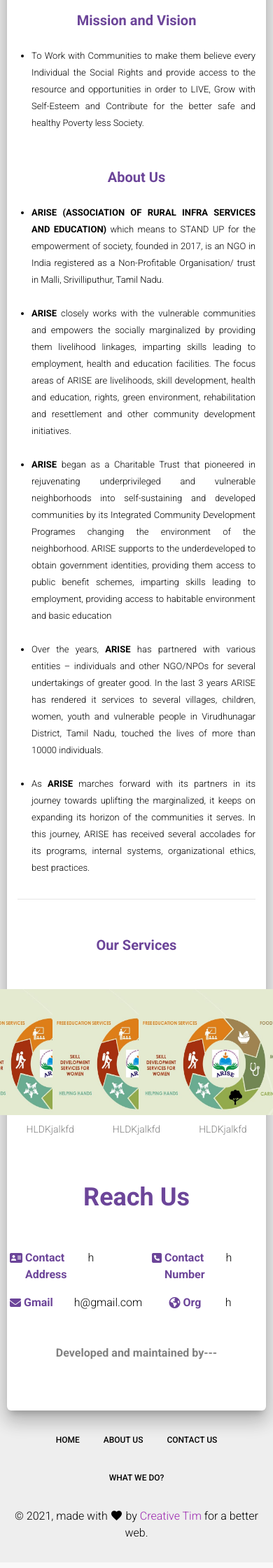
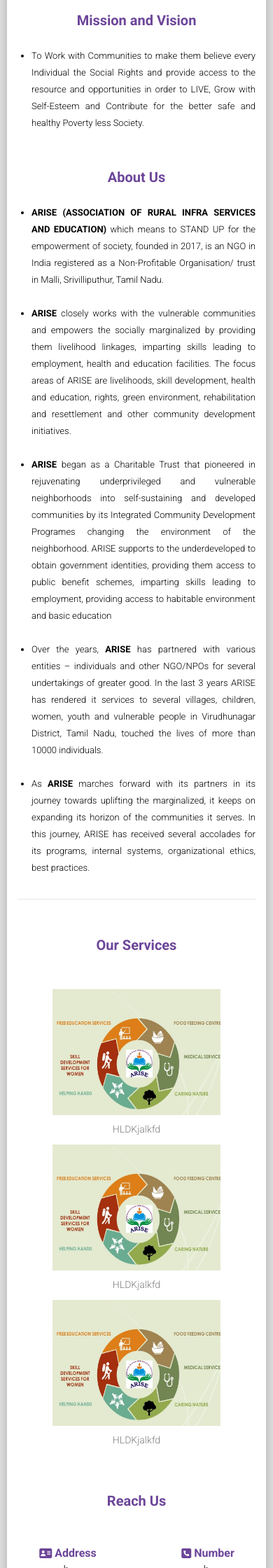
Before and after one commit to ManiKandan051298/trust.com, a Django app: page / in a window 390 px wide; the page is wider, and only the part inside the window is pictured. Shown: the part 1040-3280 px from the top of that part at 70% size. Before the commit the page ends 3236 px from the top of that part, so only its background shows below. Run offline with Django 3.2, Linux system fonts and the light colour scheme; data comes from the database, SQL or seed files in the repository; some libraries are stand-ins or nearby versions.

Commit message:
front page responsive

```diff
--- /dev/null
+++ b/trustCom/static/user/demo/style.css
@@ -0,0 +1,231 @@
+.reachus_container {
+    position: relative;
+
+  }
+
+  .image {
+    display: block;
+
+  }
+
+  .overlay {
+    position: absolute;
+    bottom: 0;
+    left: 0;
+    right: 0;
+    background-color: rgba(100, 100, 100, 0.5);
+    overflow: hidden;
+    width: 240px;
+    height: 0;
+    transition: .5s ease;
+  }
+
+  .reachus_container:hover .overlay {
+    height: 100%;
+  }
+
+  .text {
+    color: white;
+    font-size: 20px;
+    position: absolute;
+    top: 50%;
+    left: 50%;
+    -webkit-transform: translate(-50%, -50%);
+    -ms-transform: translate(-50%, -50%);
+    transform: translate(-50%, -50%);
+    text-align: center;
+  }
+  /* Extra small devices (phones, 600px and down) */
+
+
+
+
+  @media screen and (max-width: 279px) {
+      .missionandvisionimage{
+        height: 100px  !important;
+        width: auto !important;
+      }
+      .user_text{
+        font-size: 9px !important ;
+        margin-left: -20px;
+        margin-top: -10px;
+
+      }
+      .user_heading{
+        font-weight: 200;
+        font-size: 20px !important;
+        color:#6C4599;
+        margin-top: 30px  !important;
+      }
+      .title_heading{
+        font-weight: 500;
+        font-size: 20px !important;
+      }
+      .title_text{
+        font-weight: 300;
+        text-align: center !important;
+        font-size: 15px !important;
+      }
+  }
+
+  @media screen and (min-width: 280px) and (max-width: 400px) {
+      .missionandvisionimage{
+        height: 150px  !important;
+        width: auto !important;
+      }
+      .user_text{
+        font-size: 13px !important;
+        margin-left: -20px;
+        margin-top: -10px;
+      }
+      .user_heading{
+        font-size: 20px !important;
+
+        font-weight: 900;
+        color:#6C4599;
+        margin-top: 50px  !important;
+      }
+      .title_heading{
+        font-weight: 600;
+        font-size: 24px !important;
+      }
+      .title_text{
+        font-weight: 400;
+        text-align: center !important;
+        font-size: 19px !important;
+      }
+  }
+
+  @media screen and (min-width: 400px) and (max-width: 474px) {
+      .missionandvisionimage{
+        height: 220px  !important;
+        width: auto !important;
+      }
+      .user_text{
+        font-size: 15px !important;
+        margin-left: -20px;
+        margin-top: -10px;
+      }
+      .user_heading{
+        font-size: 20px !important;
+        font-weight: 900;
+        color:#6C4599;
+        margin-top: 50px  !important;
+      }
+      .title_heading{
+        font-weight: 600;
+        font-size: 24px !important;
+      }
+      .title_text{
+        font-weight: 400;
+        text-align: center !important;
+        font-size: 19px !important;
+      }
+  }
+
+
+
+  @media screen and (min-width: 475px) and (max-width: 720px) {
+      .missionandvisionimage{
+        height: 280px  !important;
+        width: auto !important;
+      }
+      .user_text{
+        margin-left: -20px;
+        font-size: 20px !important;
+      }
+      .user_heading{
+        font-size: 25px !important;
+        font-weight: 900;
+        color:#6C4599;
+        margin-top: 50px  !important;
+      }
+      .title_heading{
+        font-weight: 800;
+        font-size: 34px !important;
+      }
+      .title_text{
+        font-weight: 400;
+        margin-top:40px ;
+        text-align: center !important;
+        font-size: 24px !important;
+      }
+  }
+
+  @media screen and (min-width: 721px) and (max-width: 1280px) {
+      .missionandvisionimage{
+        height: 380px  !important;
+        width: auto !important;
+      }
+      .user_text{
+        margin-left: -20px;
+        font-size: 20px !important;
+      }
+      .user_heading{
+        font-size: 29px !important;
+        font-weight: 900;
+        color:#6C4599;
+        margin-top: 100px  !important;
+      }
+      .title_heading{
+        font-weight: 800;
+      }
+      .title_text{
+        font-weight: 400;
+        margin-top:40px ;
+        text-align: center !important;
+      }
+  }
+
+  @media screen and (min-width: 1281px) and (max-width: 1440px) {
+      .missionandvisionimage{
+        height: auto  !important;
+        width: auto !important;
+      }
+      .user_text{
+        font-size: 25px !important;
+      }
+      .user_heading{
+        font-weight: 900;
+        color:#6C4599;
+        margin-top: 100px  !important;
+      }
+  }
+
+  @media screen and (min-width: 1441px) and (max-width: 1920px) {
+      .missionandvisionimage{
+        height: auto  !important;
+        width: auto !important;
+      }
+      .user_text{
+        font-size: 25px !important;
+      }
+      .user_heading{
+        font-weight: 900;
+        color:#6C4599;
+        margin-top: 100px  !important;
+      }
+      .user_text{
+        font-size: 25px !important;
+      }
+      .user_heading{
+        font-weight: 900;
+        color:#6C4599;
+        margin-top: 100px  !important;
+      }
+  }
+
+  @media screen and (min-width: 1921px) {
+      .missionandvisionimage{
+        height:  auto !important;
+        width: auto !important;
+      }
+      .user_text{
+        font-size: 25px !important;
+      }
+      .user_heading{
+        font-weight: 900;
+        color:#6C4599;
+        margin-top: 100px  !important;
+      }
+  }
--- a/trustCom/templates/index/index.html
+++ b/trustCom/templates/index/index.html
@@ -4,184 +4,7 @@
 {% load static %}
 <!-- Specific CSS goes HERE -->
 {% block stylesheets %}
-<style>
 
-.reachus_container {
-  position: relative;
-
-}
-
-.image {
-  display: block;
-
-}
-
-.overlay {
-  position: absolute;
-  bottom: 0;
-  left: 0;
-  right: 0;
-  background-color: rgba(100, 100, 100, 0.5);
-  overflow: hidden;
-  width: 240px;
-  height: 0;
-  transition: .5s ease;
-}
-
-.reachus_container:hover .overlay {
-  height: 100%;
-}
-
-.text {
-  color: white;
-  font-size: 20px;
-  position: absolute;
-  top: 50%;
-  left: 50%;
-  -webkit-transform: translate(-50%, -50%);
-  -ms-transform: translate(-50%, -50%);
-  transform: translate(-50%, -50%);
-  text-align: center;
-}
-/* Extra small devices (phones, 600px and down) */
-
-
-
-
-@media screen and (min-width: 200px) and (max-width: 279px) {
-    .missionandvisionimage{
-      height: 100px  !important;
-      width: auto !important;
-    }
-    .user_text{
-      font-size: 9px !important ;
-      margin-left: -20px;
-      margin-top: -10px;
-
-    }
-    .user_heading{
-      font-weight: 200;
-      font-size: 20px !important;
-      color:#6C4599;
-      margin-top: 30px  !important;
-    }
-}
-
-@media screen and (min-width: 280px) and (max-width: 400px) {
-    .missionandvisionimage{
-      height: 150px  !important;
-      width: auto !important;
-    }
-    .user_text{
-      font-size: 13px !important;
-      margin-left: -20px;
-      margin-top: -10px;
-    }
-    .user_heading{
-      font-size: 20px !important;
-
-      font-weight: 900;
-      color:#6C4599;
-      margin-top: 50px  !important;
-    }
-}
-
-@media screen and (min-width: 400px) and (max-width: 474px) {
-    .missionandvisionimage{
-      height: 220px  !important;
-      width: auto !important;
-    }
-    .user_text{
-      font-size: 15px !important;
-      margin-left: -20px;
-      margin-top: -10px;
-    }
-    .user_heading{
-      font-size: 20px !important;
-
-      font-weight: 900;
-      color:#6C4599;
-      margin-top: 50px  !important;
-    }
-}
-
-
-
-@media screen and (min-width: 475px) and (max-width: 720px) {
-    .missionandvisionimage{
-      height: 280px  !important;
-      width: auto !important;
-    }
-    .user_text{
-      font-size: 25px !important;
-    }
-    .user_heading{
-      font-weight: 900;
-      color:#6C4599;
-      margin-top: 100px  !important;
-    }
-}
-
-@media screen and (min-width: 721px) and (max-width: 1280px) {
-    .missionandvisionimage{
-      height: 380px  !important;
-      width: auto !important;
-    }
-    .user_text{
-      font-size: 25px !important;
-    }
-    .user_heading{
-      font-weight: 900;
-      color:#6C4599;
-      margin-top: 100px  !important;
-    }
-}
-
-@media screen and (min-width: 1281px) and (max-width: 1440px) {
-    .missionandvisionimage{
-      height: auto  !important;
-      width: auto !important;
-    }
-    .user_text{
-      font-size: 25px !important;
-    }
-    .user_heading{
-      font-weight: 900;
-      color:#6C4599;
-      margin-top: 100px  !important;
-    }
-}
-
-@media screen and (min-width: 1441px) and (max-width: 1920px) {
-    .missionandvisionimage{
-      height: auto  !important;
-      width: auto !important;
-    }
-    .user_text{
-      font-size: 25px !important;
-    }
-    .user_heading{
-      font-weight: 900;
-      color:#6C4599;
-      margin-top: 100px  !important;
-    }
-}
-
-@media screen and (min-width: 1921px) {
-    .missionandvisionimage{
-      height:  auto !important;
-      width: auto !important;
-    }
-    .user_text{
-      font-size: 25px !important;
-    }
-    .user_heading{
-      font-weight: 900;
-      color:#6C4599;
-      margin-top: 100px  !important;
-    }
-}
-  </style>
 {% endblock stylesheets %}
 
 {% block content %}
@@ -238,7 +61,7 @@
 
         <div class="" >
           <div class="row mt-5">
-            <div class="col-4 col-sm-12 col-md-4 " >
+            <div class=" col-sm-6 col-md-4 " >
               <div class="row d-flex justify-content-center " >
                 <div class="reachus_container">
                   <img src="{% static 'user/img/abovemission.jpg' %}" height="180px" width="240px" alt="Avatar" class="image">
@@ -258,7 +81,7 @@
             </div>
 
 
-            <div class="col-4 col-sm-12 col-md-4 " >
+            <div class=" col-sm-6 col-md-4 " >
               <div class="row d-flex justify-content-center " >
                 <div class="reachus_container">
                   <img src="{% static 'user/img/abovemission.jpg' %}" height="180px" width="240px" alt="Avatar" class="image">
@@ -278,7 +101,7 @@
             </div>
 
 
-            <div class="col-4 col-sm-12 col-md-4 " >
+            <div class=" col-sm-6 col-md-4 " >
               <div class="row d-flex justify-content-center " >
                 <div class="reachus_container">
                   <img src="{% static 'user/img/abovemission.jpg' %}" height="180px" width="240px" alt="Avatar" class="image">
--- a/trustCom/templates/layouts/base.html
+++ b/trustCom/templates/layouts/base.html
@@ -18,6 +18,7 @@
   <link href="../static/user/css/material-kit.css?v=2.0.7" rel="stylesheet" />
   <!-- CSS Just for demo purpose, don't include it in your project -->
   <link href="../static/user/demo/demo.css" rel="stylesheet" />
+  <link href="../static/user/demo/style.css" rel="stylesheet" />
 
 
   {% block stylesheets %}{% endblock stylesheets %}
--- a/trustCom/templates/layouts/contactus.html
+++ b/trustCom/templates/layouts/contactus.html
@@ -1,36 +1,57 @@
-<div class="aboutus mt-5" id="contactus">
-    <h2 class="text-center" style="font-weight: 900; color:#6C4599;">Reach Us</h2>
-
+<div class="aboutus mt-5 " id="contactus">
+    <h2 class="text-center user_heading" >Reach Us</h2>
 </div>
 
 <div class="row mt-5">
-  <div class="col text-left">
-    <div class="d-flex justify-content-center" style="font-weight: 900; color:#6C4599;" style="font-weight: 800;"><i class="fa fa-address-card m-1 " aria-hidden="true"></i> Contact Address</div>
+  <div class="col">
+    <div class="row">
+      <div class=" col-12 col-sm-3 col-md-3 col-lg-3 text-left">
+        <div class="d-flex justify-content-center" style="font-weight: 900; color:#6C4599;" style="font-weight: 800;"><i class="fa fa-address-card m-1 " aria-hidden="true"></i>  Address</div>
+      </div>
+      <div class="col-12 col-sm-3 col-md-3 col-lg-3 d-flex justify-content-center">
+        {{trustAddress}}
+      </div>
+    </div>
   </div>
  <div class="col">
-    {{trustAddress}}
+   <div class="row">
+    <div class=" col-12 col-sm-3 col-md-3 col-lg-3 text-left">
+      <div class="d-flex justify-content-center" style="font-weight: 900; color:#6C4599;" style="font-weight: 800;"><i class="fa fa-phone-square m-1" aria-hidden="true"></i>  Number</div>
     </div>
-  <div class="col text-left">
-    <div class="d-flex justify-content-center" style="font-weight: 900; color:#6C4599;" style="font-weight: 800;"><i class="fa fa-phone-square m-1" aria-hidden="true"></i> Contact Number</div>
-  </div>
-  <div class="col">
+    <div class=" col-12 col-sm-3 col-md-3 col-lg-3 d-flex justify-content-center">
       {{trustPhonenumber}}
     </div>
    </div>
 
+ </div>
+
+</div>
+
 <div class="row mt-3">
-  <div class="col text-left">
+
+  <div class="col">
+    <div class="row">
+      <div class="col-sm-3 col-md-3 col-lg-3 text-left">
         <div class="d-flex justify-content-center" style="font-weight: 900; color:#6C4599;" style="font-weight: 800;"><i class="fa fa-envelope m-1" aria-hidden="true"></i> Gmail</div>
       </div>
-  <div class="col">
+      <div class="col-sm-3 col-md-3 col-lg-3 d-flex justify-content-center">
         {{trustMail}}
       </div>
-  <div class="col text-left">
-    <div class="d-flex justify-content-center" style="font-weight: 900; color:#6C4599;" style="font-weight: 800;"><i class="fa fa-globe m-1" aria-hidden="true"></i> Org</div>
+    </div>
+
   </div>
  <div class="col">
+   <div class="row">
+    <div class="col-sm-3 col-md-3 col-lg-3 text-left">
+      <div class="d-flex justify-content-center " style="font-weight: 900; color:#6C4599;" style="font-weight: 800;"><i class="fa fa-globe m-1" aria-hidden="true"></i> Org</div>
+    </div>
+    <div class="col-sm-3 col-md-3 col-lg-3 d-flex justify-content-center">
       {{trustOrg}}
     </div>
+   </div>
+
+ </div>
+
 </div>
 
 
--- a/trustCom/templates/layouts/header.html
+++ b/trustCom/templates/layouts/header.html
@@ -69,8 +69,8 @@
       <div class="row">
         <div class="col-md-8 ml-auto mr-auto">
           <div class="brand">
-            <h1 class="text-center" style="font-weight: 900;">ARISE</h1>
-            <h3 style="font-weight: 800;">ASSOCIATION OF RURAL INFRA SERVICES AND EDUCATION</h3>
+            <h1 class="text-center title_heading" >ARISE</h1>
+            <h3 class="title_text">ASSOCIATION OF RURAL INFRA SERVICES AND EDUCATION</h3>
           </div>
         </div>
       </div>
```
Lines whose indentation alone changed are shown as unchanged.
